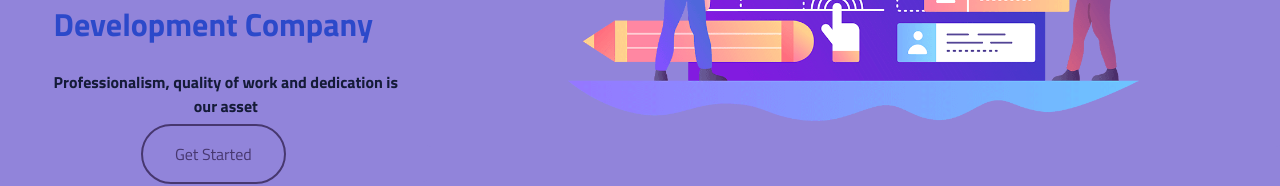
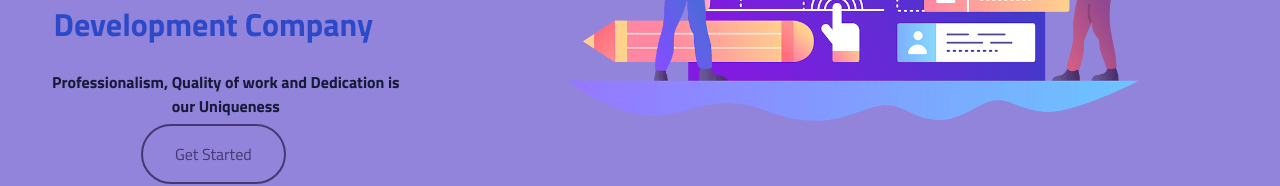
Before and after one commit to Naeem009/Webbers, a React (Create React App) app: page / in a window 1280 px wide. Shown: the part 321-507 px from the top of the page. Built offline with nearby package versions, Linux system fonts and the light colour scheme; what webfontloader would draw is missing.

Commit message:
Update Home.js

```diff
--- a/src/Pages/Home.js
+++ b/src/Pages/Home.js
@@ -32,8 +32,8 @@ function Home() {
                         <a href='http://www.webbers.com.pk' className='pad-tb' target="_blank">
                             <img src={logo} height='150px' width='220px' alt='webbers.com.pk' />
                         </a>
-                        <h1><strong className='title'>The Web <br/>Development Company</strong></h1>
-                        <h4 className='homtxt-mr'>Professionalism, quality of work and dedication is our asset</h4>
+                        <h1><strong className='title'>The Web<br/>Development Company</strong></h1>
+                        <h4 className='homtxt-mr'>Professionalism, Quality of work and Dedication is our Uniqueness</h4>
                         <NavLink to="/services" className='strtbtn'>Get Started</NavLink>
                     </Paper>
                 </Grid>
```
